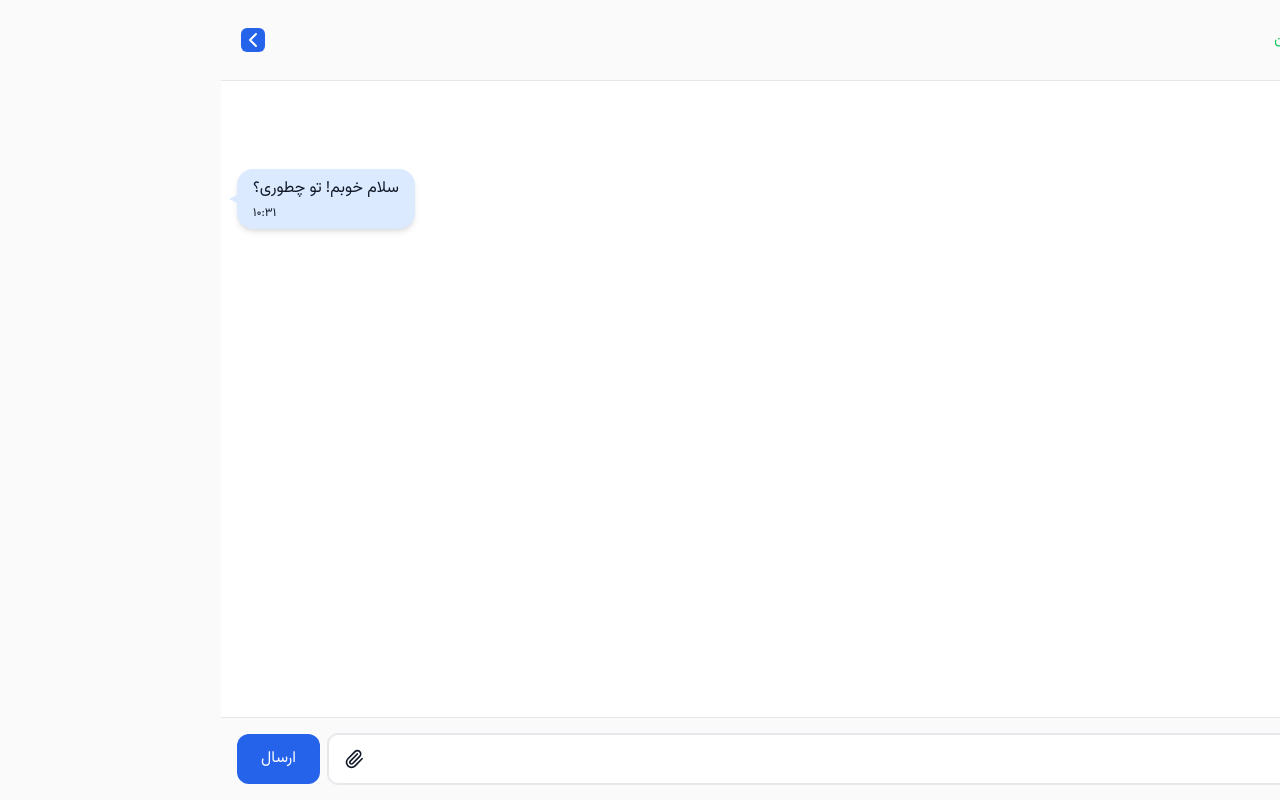
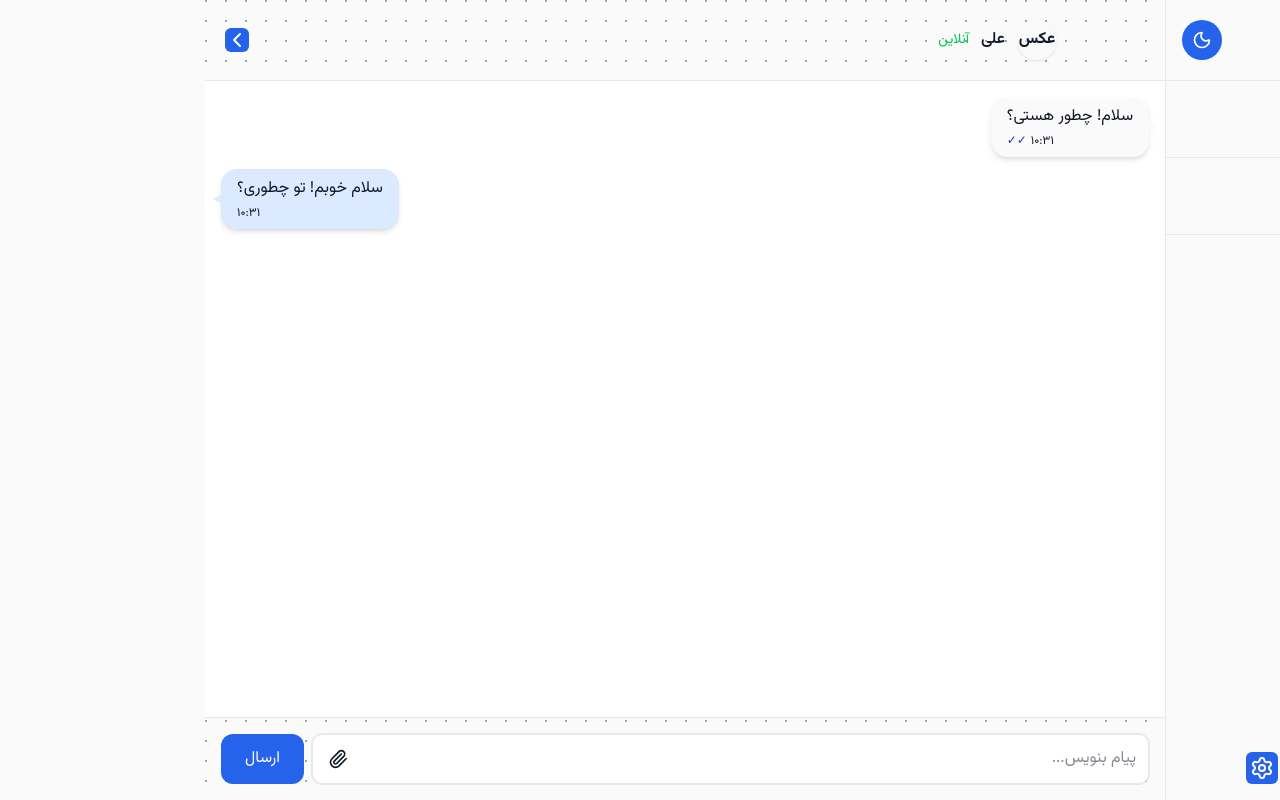
Before and after one commit to mmdrezakz/chatApp, a Next.js app: page / in a window 1280 px wide. Built offline with nearby package versions, Linux system fonts and the light colour scheme; no server answers.

Commit message:
responsive Better

```diff
--- a/app/components/chat/aside/Aside.tsx
+++ b/app/components/chat/aside/Aside.tsx
@@ -7,28 +7,32 @@ import SettingAside from "../../setting/SettingAsideHeader";
 import SettingAsideMain from "../../setting/SettingAsideMain";
 import LogoutButton from "../../logout/LogOut";
 import { useAuth } from "@/app/Contexts/AuthContent";
+import CloseAside from "../../CloseAside/CloseAside";
+import BackgroundWrapper from "../../register/backgroundWrapper";
 
-import { PanelRightOpen } from "lucide-react";
-import CloseAside from "../../CloseAside/CloseAside";
-import Button from "../../ui/Button";
-
-export default function Aside() {
+export default function Aside({
+  showAside,
+  setShowAside,
+}: {
+  showAside: boolean;
+  setShowAside: (bool: boolean) => void;
+}) {
   const [ShowSetting, setShowSetting] = useState(false);
-  const [showAside, setShowAside] = useState(false);
   const { logout } = useAuth();
 
   function handleShowSetting() {
     setShowSetting((s) => !s);
   }
-  if (showAside) {
+
+  // حذف شرط if (showAside) - همیشه رندر کن
   return (
-      <aside className="relative flex flex-col border-border border-l w-40 sm:w-56 md:w-64 lg:w-72 h-screen">
+    <aside className="flex flex-col border-border border-l w-full sm:w-80 h-full">
       {ShowSetting ? (
         <>
           <SettingAside />
           <div className="flex-1 overflow-y-auto">
             <SettingAsideMain />
-              <div className="flex justify-center items-center">
+            <div className="flex justify-center items-center gap-2 p-2">
               <LogoutButton onLogout={logout} />
               <CloseAside setShowAside={setShowAside} />
               <SettingIcon
@@ -44,7 +48,7 @@ export default function Aside() {
           <div className="flex-1 overflow-y-auto">
             <ChatsAside />
           </div>
-            <div className="flex justify-center items-center">
+          <div className="flex justify-center items-center gap-2 p-2">
             <LogoutButton onLogout={logout} />
             <CloseAside setShowAside={setShowAside} />
             <SettingIcon
@@ -56,14 +60,4 @@ export default function Aside() {
       )}
     </aside>
   );
-  } else {
-    return (
-      <Button
-        onClick={() => setShowAside(true)}
-        className="top-10 right-4 z-50 absolute hover:shadow-xl p-3 rounded-2xl hover:scale-110 transition-all -translate-y-1/2 cursor-pointer"
-      >
-        <PanelRightOpen />
-      </Button>
-    );
 }
-}
--- a/app/components/chat/main/MainAreaChat.tsx
+++ b/app/components/chat/main/MainAreaChat.tsx
@@ -6,7 +6,7 @@ import BackgroundWrapper from "../../register/backgroundWrapper";
 
 export default function MainAreaChat() {
   return (
-    <main className="flex flex-col flex-1">
+    <main className="flex flex-col flex-1 min-h-screen">
       <HeaderChat />
 
       <Message />
--- a/app/components/chat/main/headerChat.tsx
+++ b/app/components/chat/main/headerChat.tsx
@@ -25,7 +25,7 @@ export default function HeaderChat() {
         className="relative cursor-pointer"
       >
         <AsideWrapper
-          className={"flex justify-start  items-center gap-3 relative"}
+          className={"flex justify-start  items-center gap-3 relative "}
           text=""
         >
           <div className="flex justify-center items-center gap-3 mr-15 sm:mr-20">
--- a/app/components/register/backgroundWrapper.tsx
+++ b/app/components/register/backgroundWrapper.tsx
@@ -8,7 +8,7 @@ export default function BackgroundWrapper({
   return (
     <div className="relative w-full min-h-screen">
       <div
-        className="z-0 absolute inset-0"
+        className="z-0 absolute inset-0 pointer-events-none"
         style={{
           backgroundImage: "var(--noise-pattern)",
           backgroundSize: "20px 20px",
--- a/app/page.tsx
+++ b/app/page.tsx
@@ -1,11 +1,47 @@
+"use client";
+import { useState } from "react";
 import Aside from "./components/chat/aside/Aside";
 import MainAreaChat from "./components/chat/main/MainAreaChat";
+import Button from "./components/ui/Button";
+import { PanelRightOpen } from "lucide-react";
+import BackgroundWrapper from "./components/register/backgroundWrapper";
 
 export default function Page() {
+  const [showAside, setShowAside] = useState(false);
+
   return (
-    <div className="flex h-screen">
-      <Aside />
-      <MainAreaChat />
-    </div>
+    <BackgroundWrapper>
+      <div className="relative flex h-screen">
+        {/* Aside - در موبایل با شرط، در دسکتاپ همیشه */}
+        <div
+          className={`
+          ${showAside ? "block" : "hidden"}
+          sm:block
+          absolute sm:relative
+          z-20 sm:z-auto
+          w-full sm:w-auto
+          h-full
+          bg-background
+          `}
+        >
+          <Aside setShowAside={setShowAside} showAside={showAside} />
+        </div>
+
+        {/* MainAreaChat - همیشه نمایش داده میشه */}
+        <div className="flex-1 min-w-0">
+          <MainAreaChat />
+        </div>
+
+        {/* دکمه باز کردن Aside - فقط در موبایل و وقتی Aside بسته است */}
+        {!showAside && (
+          <Button
+            onClick={() => setShowAside(true)}
+            className="sm:hidden top-10 right-4 z-30 absolute hover:shadow-xl px-2 py-1 hover:scale-110 transition-all -translate-y-1/2 cursor-pointer"
+          >
+            <PanelRightOpen />
+          </Button>
+        )}
+      </div>
+    </BackgroundWrapper>
   );
 }
```
Lines whose indentation alone changed are shown as unchanged.
